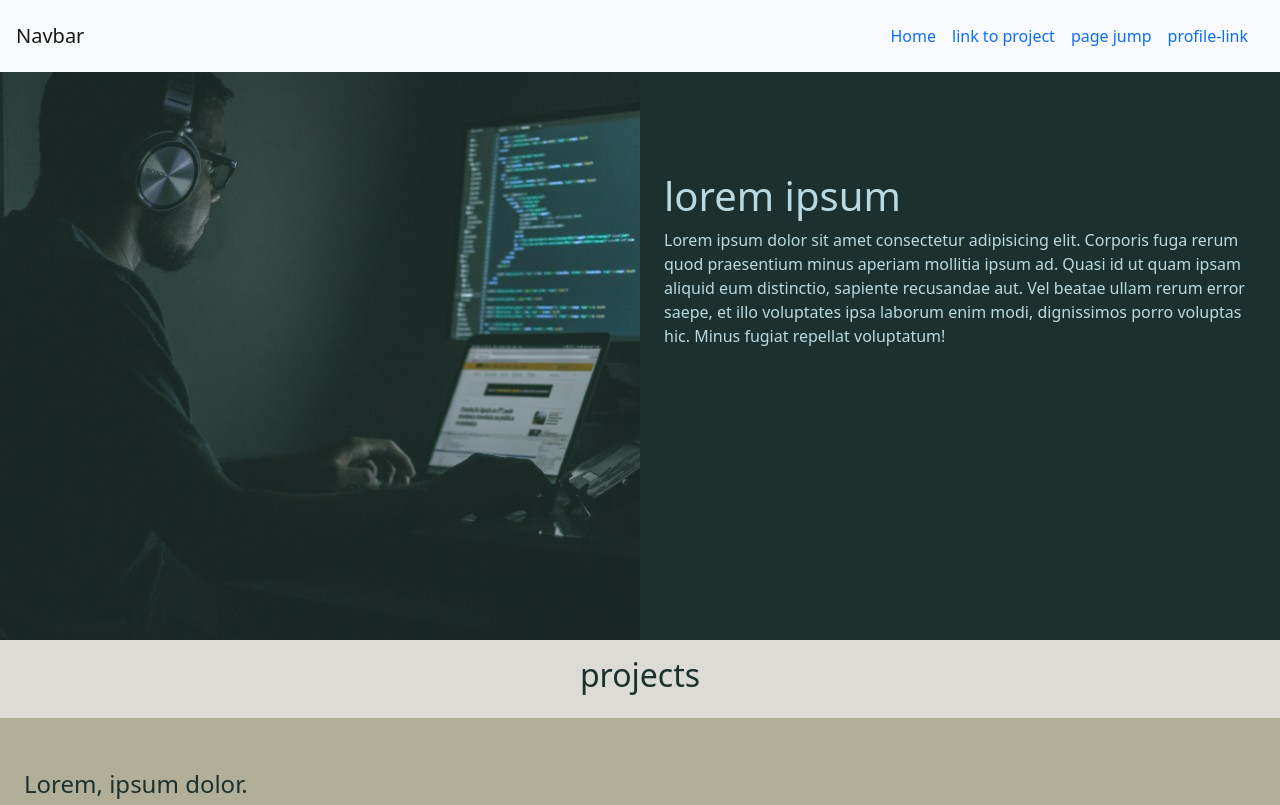
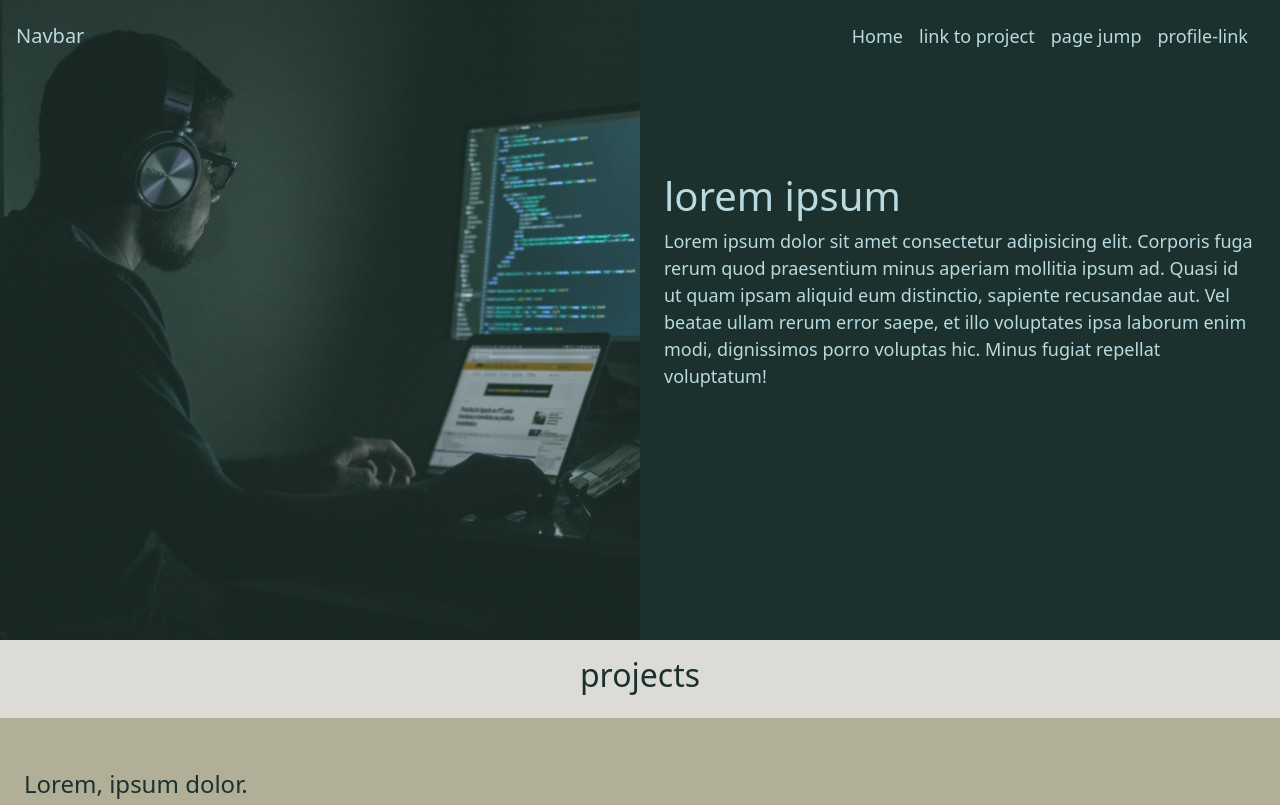
Before and after one commit to colinrodney/rwd-projects, a plain HTML site: page Portfolio_Page/index.html in a window 1280 px wide. Shown: the top 805 px of the page. Drawn offline with nearby package versions, Linux system fonts and the light colour scheme.

Commit message:
ading site styling

```diff
--- a/Portfolio_Page/index.html
+++ b/Portfolio_Page/index.html
@@ -33,7 +33,7 @@
     <!-- Navigation -->
     <nav
       id="navbar"
-      class="mb-5 fixed navbar navbar-expand-md navbar-light bg-light"
+      class="mb-5 fixed navbar navbar-expand-md"
     >
       <div class="container-fluid">
         <a class="navbar-brand" href="#">Navbar</a>
@@ -183,7 +183,7 @@
         </div>
       </div>
       <!--FOOTER -->
-      <div id="footer" class="p-3">
+      <div id="footer" class="py-4">
         <ul>
           <li class=">
             <p class="footer-lead">Rodney Web Design</p>
--- a/Portfolio_Page/style.css
+++ b/Portfolio_Page/style.css
@@ -24,15 +24,21 @@ a {
 body {
   /* position: relative; */
   background: var(--shadow);
+  font-size: 18px;
 }
 
 /* NAVBAR */
-nav.fixed {
+#navbar {
   position: fixed;
   top: 0;
   width: 100%;
   z-index: 20;
   padding: 1rem;
+  /* color: var(--accent); */
+}
+
+#navbar a {
+  color: var(--accent);
 }
 
 .navlink-spacing-custom {
@@ -116,6 +122,7 @@ img {
 /* FOOTER (Inherits background color from body element) */
 #footer {
   color: var(--accent);
+  font-size: 1.2rem;
 }
 
 /* MEDIA QUERY */
```
